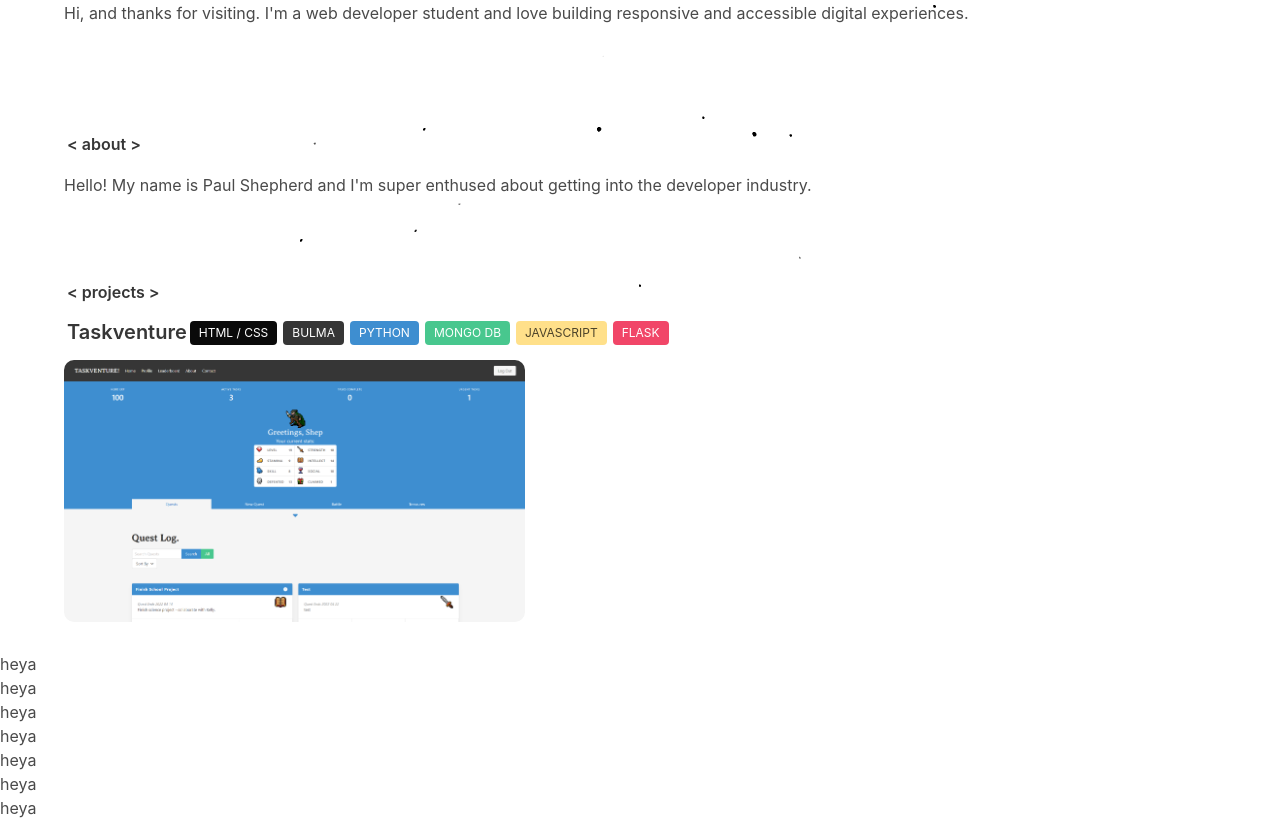
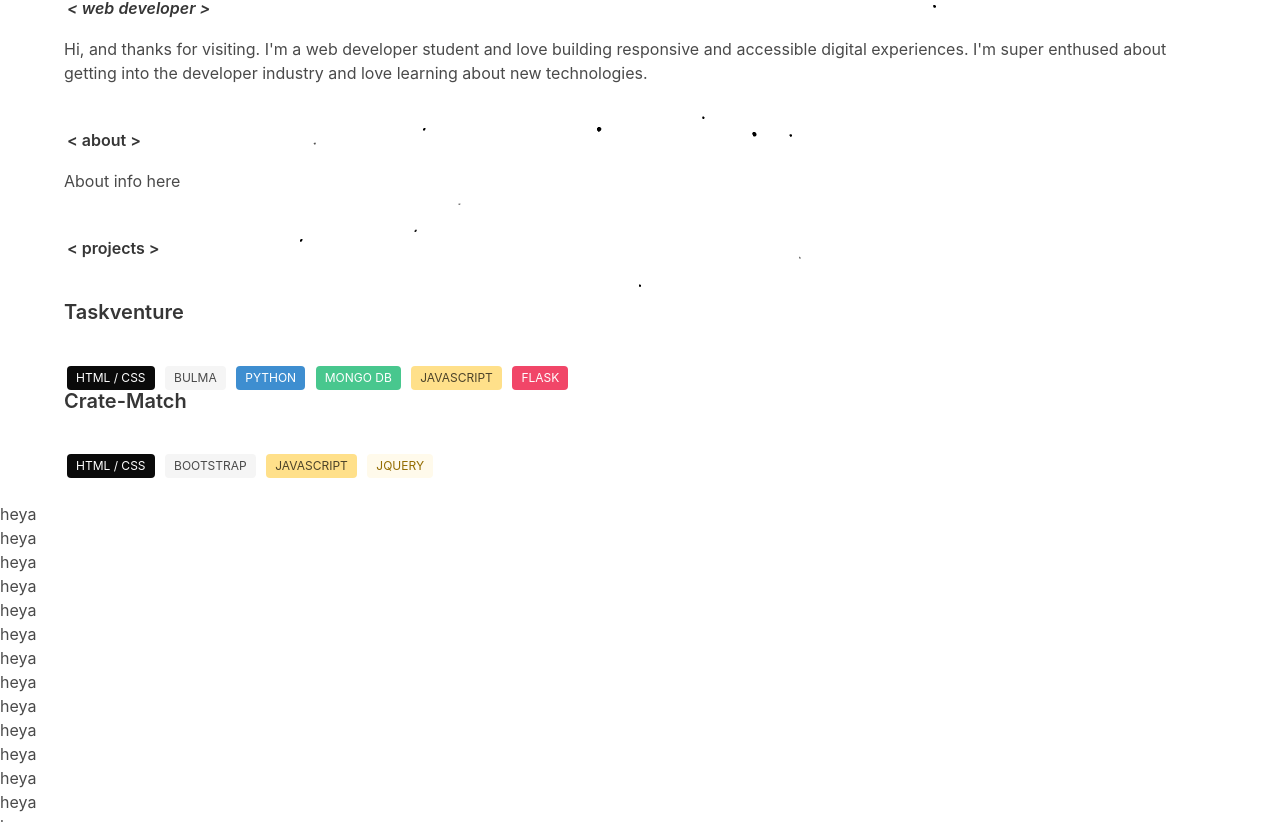
Before and after one commit to shepuk/ps-dev, a plain HTML site: page index.html in a window 1280 px wide. Shown: the part 473-1295 px from the top of the page. Drawn offline with nearby package versions, Linux system fonts and the light colour scheme; animation ran at ten frames a second.

Commit message:
formatting and lsyout changes

```diff
--- a/index.html
+++ b/index.html
@@ -14,24 +14,31 @@
 
     <div class="content portfolio-main">
         <img class="profile-pic" src="/paulphoto.jpg" alt="photo of website author paul shepherd">
-        <h1><strong>Paul Shepherd</strong> <span class="title"><em>< web developer ></web></em> </span></h1>
-        <p>Hi, and thanks for visiting. I'm a web developer student and love building responsive and accessible digital experiences.</p>
-        <br>
-        <br>
+        <h1><strong>Paul Shepherd</strong> <br> <span class="title"><em>< web developer ></web></em> </span></h1>
+        <p>Hi, and thanks for visiting. I'm a web developer student and love building responsive and accessible digital experiences. I'm super enthused about getting into the developer industry and love learning about new technologies.</p>
         <h1><span class="title">< about ></about></span></h1>
-        <p>Hello! My name is Paul Shepherd and I'm super enthused about getting into the developer industry.</p>
-        <br>
+        <p>About info here</p>
         <h1><span class="title">< projects ></about></span></h1>
         <span class="technologies">
             <h4>Taskventure</h4>
+            <br>
             <span class="tag is-black">HTML / CSS</span>
-            <span class="tag is-dark">BULMA</span>
+            <span class="tag is-light">BULMA</span>
             <span class="tag is-info">PYTHON</span>
             <span class="tag is-success">MONGO DB</span>
             <span class="tag is-warning">JAVASCRIPT</span>
             <span class="tag is-danger">FLASK</span>
         </span>
-        <img src="/taskventure-screenshot.png" alt="">
+
+        <span class="technologies">
+            <h4>Crate-Match</h4>
+            <br>
+            <span class="tag is-black">HTML / CSS</span>
+            <span class="tag is-light">BOOTSTRAP</span>
+            <span class="tag is-warning">JAVASCRIPT</span>
+            <span class="tag is-warning is-light">JQUERY</span>
+        </span>
+
     </div>
 
     <h1>heya</h1><h1>heya</h1><h1>heya</h1><h1>heya</h1><h1>heya</h1><h1>heya</h1><h1>heya</h1><h1>heya</h1><h1>heya</h1><h1>heya</h1><h1>heya</h1><h1>heya</h1><h1>heya</h1><h1>heya</h1><h1>heya</h1><h1>heya</h1><h1>heya</h1><h1>heya</h1><h1>heya</h1><h1>heya</h1><h1>heya</h1><h1>heya</h1><h1>heya</h1><h1>heya</h1><h1>heya</h1><h1>heya</h1><h1>heya</h1><h1>heya</h1><h1>heya</h1><h1>heya</h1><h1>heya</h1><h1>heya</h1><h1>heya</h1><h1>heya</h1><h1>heya</h1><h1>heya</h1><h1>heya</h1><h1>heya</h1><h1>heya</h1><h1>heya</h1><h1>heya</h1><h1>heya</h1><h1>heya</h1><h1>heya</h1><h1>heya</h1><h1>heya</h1><h1>heya</h1><h1>heya</h1><h1>heya</h1><h1>heya</h1><h1>heya</h1><h1>heya</h1><h1>heya</h1><h1>heya</h1><h1>heya</h1><h1>heya</h1><h1>heya</h1><h1>heya</h1><h1>heya</h1><h1>heya</h1><h1>heya</h1><h1>heya</h1><h1>heya</h1><h1>heya</h1><h1>heya</h1><h1>heya</h1><h1>heya</h1><h1>heya</h1><h1>heya</h1><h1>heya</h1><h1>heya</h1><h1>heya</h1><h1>heya</h1><h1>heya</h1><h1>heya</h1><h1>heya</h1><h1>heya</h1><h1>heya</h1><h1>heya</h1><h1>heya</h1><h1>heya</h1><h1>heya</h1><h1>heya</h1><h1>heya</h1><h1>heya</h1>
--- a/style.css
+++ b/style.css
@@ -38,5 +38,5 @@ span {
 }
 
 .technologies {
-    display: flex;
+    display: flex-wrap;
 }
```
